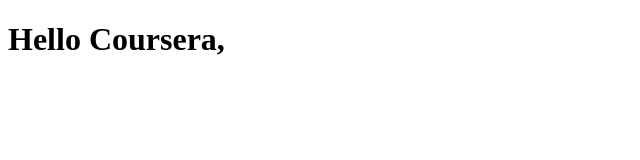
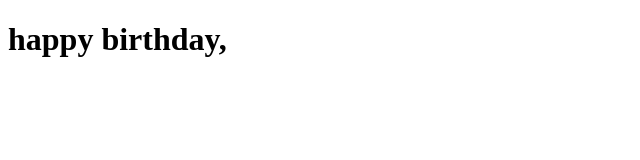
Before and after one commit to oussamabhk/-Coursera-test, a plain HTML site: page index.html in a window 1280 px wide. Shown: the whole page, without its empty margins (0-640 px from the left). Drawn offline with Linux system fonts and the light colour scheme.

Commit message:
Update index.html

```diff
--- a/index.html
+++ b/index.html
@@ -7,7 +7,7 @@
    </head>
 
    <body>
-<h1>Hello Coursera, </h1>
+<h1>happy birthday, </h1>
 
    </body>
 </html>
```
